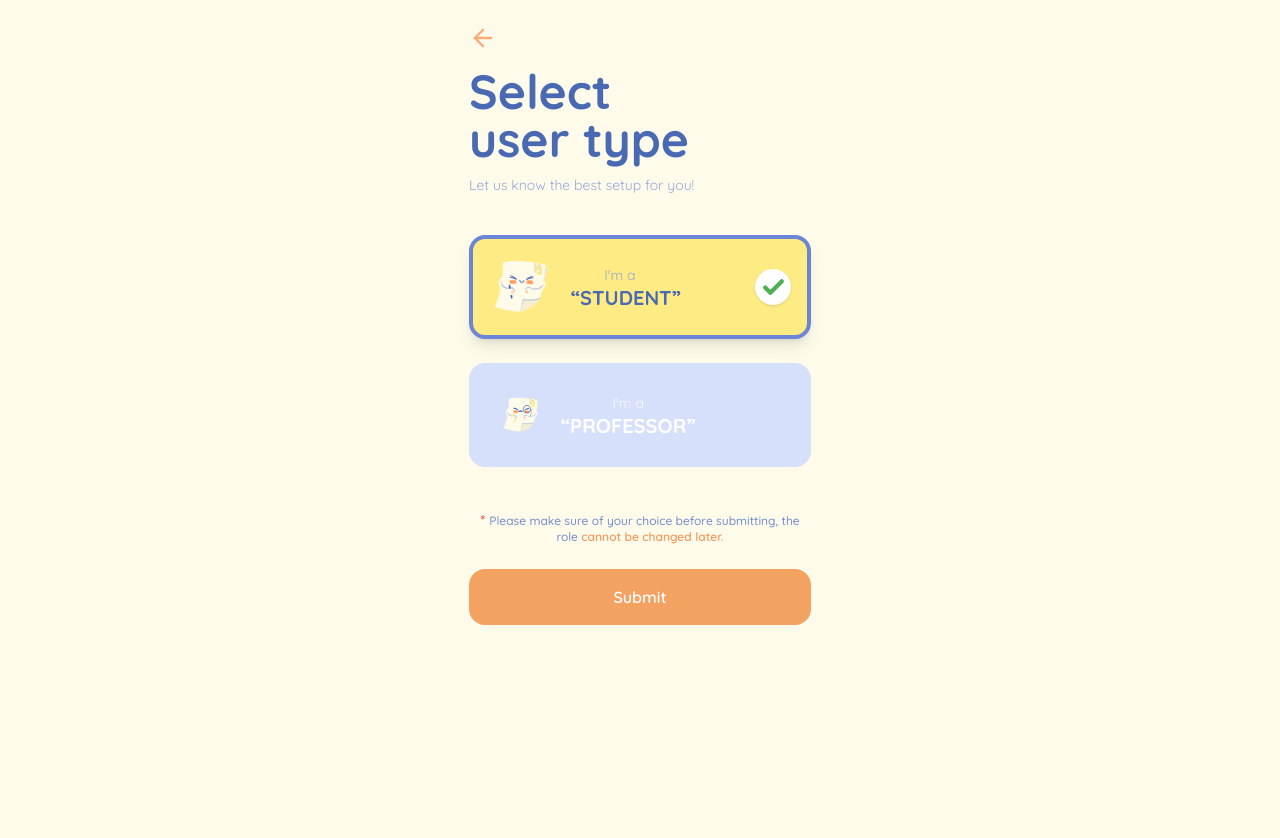
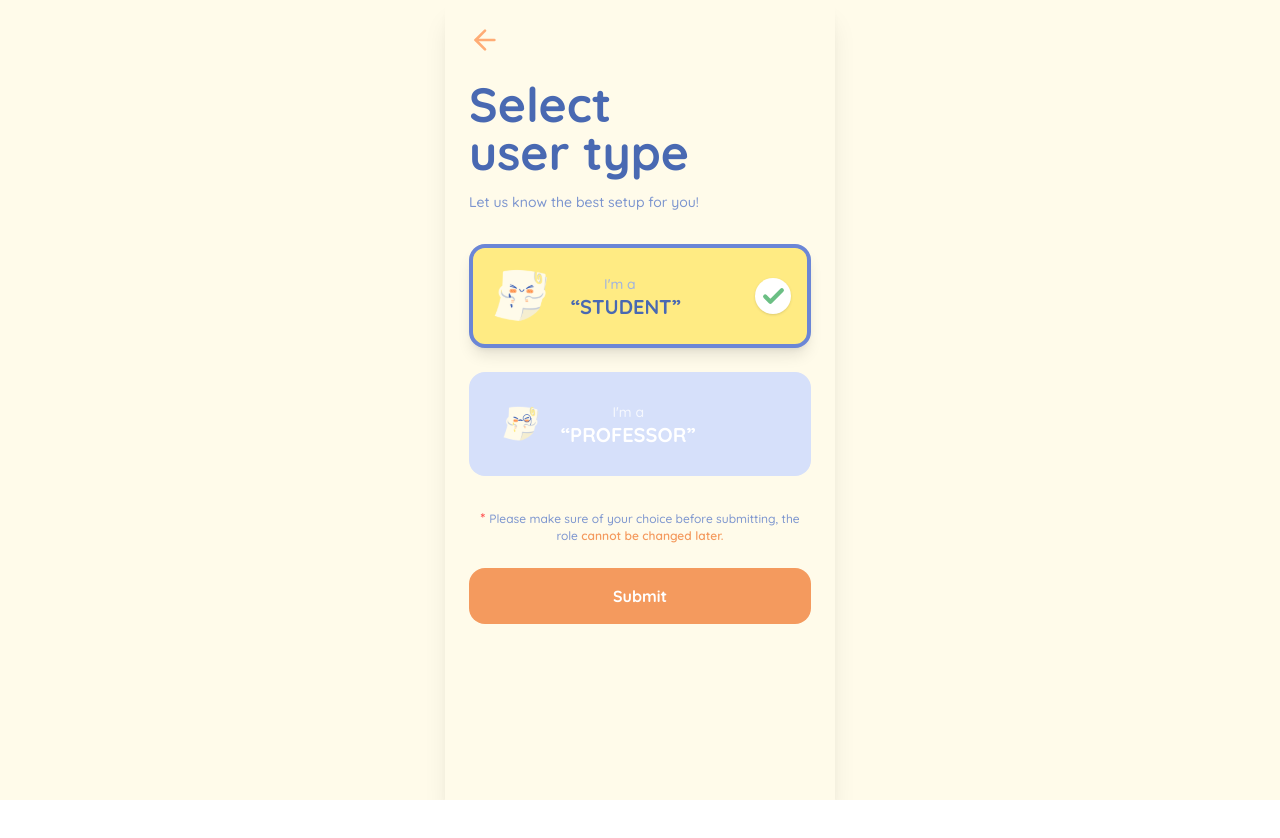
Before and after one commit to Jinny112477/CHECKMA, a React (Vite) app in the folder frontend/: page /role in a window 1280 px wide. Shown: the top 838 px of the page. After the commit the page ends 800 px from the top, so only its background shows below. Built offline with nearby package versions, Linux system fonts and the light colour scheme.

Commit message:
Edit minor details v2

```diff
--- a/frontend/src/components/AttendanceCard.jsx
+++ b/frontend/src/components/AttendanceCard.jsx
@@ -6,8 +6,8 @@ export default function AttendanceCard({
 }) {
     const statusColor = {
     Present: "text-[#6BBF84]",
-    Absent: "text-red-400",
-    Late: "text-yellow-500",
+    Absent: "text-[#D45F52]",
+    Late: "text-[#EAB308]",
   };
 
 
@@ -20,7 +20,7 @@ export default function AttendanceCard({
       </div>
 
       {/* RIGHT GROUP */}
-      <div className="ml-auto flex items-center gap-6">
+      <div className="ml-auto flex items-center gap-4">
 
         {/* Date & Time */}
         <div className="text-right text-[#4969B2] font-semibold leading-tight">
@@ -29,7 +29,7 @@ export default function AttendanceCard({
         </div>
 
         {/* Status */}
-        <div className="bg-white px-5 py-3 rounded-2xl">
+        <div className="bg-white w-20 py-3 text-center rounded-2xl">
           <span className={`text-sm font-semibold ${statusColor[status]}`}>
             {status}
           </span>
--- a/frontend/src/components/CourseCard.jsx
+++ b/frontend/src/components/CourseCard.jsx
@@ -2,8 +2,9 @@ import {
   User,
   MapPin,
   Clock,
-  CalendarDays,
+  CalendarDays
 } from "lucide-react";
+import { Link } from "react-router-dom";
 
 export default function CourseCard({
   code,
@@ -16,7 +17,8 @@ export default function CourseCard({
   onSetting,
 }) {
   return (
-    <div className="relative bg-[#FFEB83] rounded-2xl p-4 shadow space-y-3">
+    <Link to="/student/attendance" className="block">
+      <div className="relative bg-[#FFEB83] rounded-2xl p-4 shadow space-y-4">
 
         {/* header */}
         <div className="flex items-center gap-3">
@@ -34,7 +36,7 @@ export default function CourseCard({
               </span>
             </div>
 
-          <p className="text-xs text-[#4969B2] leading-snug">
+            <p className="text-xs text-[#4969B2] font-medium leading-snug">
               {name}
             </p>
           </div>
@@ -61,5 +63,6 @@ export default function CourseCard({
           </div>
         </div>
       </div>
+    </Link>
   );
 }
--- a/frontend/src/components/ProfCourseCard.jsx
+++ b/frontend/src/components/ProfCourseCard.jsx
@@ -5,6 +5,7 @@ import {
   Clock,
   CalendarDays,
 } from "lucide-react";
+import { Link } from "react-router-dom";
 
 export default function CourseCard({
   code,
@@ -17,7 +18,8 @@ export default function CourseCard({
   onSetting,
 }) {
   return (
-    <div className="relative bg-[#FFEB83] rounded-2xl p-4 shadow space-y-3">
+    <Link to="" className="block">
+      <div className="relative bg-[#FFEB83] rounded-2xl p-4 shadow">
 
         {/* setting button */}
         <button
@@ -27,6 +29,7 @@ export default function CourseCard({
           <Settings2 size={24} className="text-[#4969B2]" />
         </button>
 
+        <div className="space-y-4">
           {/* header */}
           <div className="flex items-center gap-3">
             <div className="w-12 h-12 rounded-full bg-white flex items-center justify-center shrink-0">
@@ -52,7 +55,7 @@ export default function CourseCard({
           {/* teacher */}
           <div className="bg-white rounded-xl px-3 py-2 flex items-center gap-2">
             <User size={16} className="text-[#4969B2]" />
-        <span className="text-sm font-semibold text-[#4969B2]">
+            <span className="text-sm font-bold text-[#4969B2]">
               {teacher}
             </span>
           </div>
@@ -70,5 +73,7 @@ export default function CourseCard({
             </div>
           </div>
         </div>
+      </div>
+    </Link>
   );
 }
--- a/frontend/src/components/RoleCard.jsx
+++ b/frontend/src/components/RoleCard.jsx
@@ -31,7 +31,7 @@ export default function RoleCard({
       `}
     >
       {/* image */}
-      <div className="relative w-[48px] h-[48px] flex-shrink-0">
+      <div className="relative w-12 h-12 flex-shrink-0">
         <img
           src={imagePath}
           alt={`${label} image`}
@@ -63,11 +63,11 @@ export default function RoleCard({
         {/* I'm a */}
         <p
           className={`
-            text-sm transition-colors duration-300
+            text-sm font-medium transition-colors duration-300
             ${
               active
                 ? isStudent
-                  ? "text-[#95A9D7]"
+                  ? "text-[#9DB2E3]"
                   : "text-[#FFF4BE]"
                 : "opacity-80"
             }
@@ -99,7 +99,7 @@ export default function RoleCard({
             <Check
               size={25}
               strokeWidth={4}
-              className="text-[#4CAF50]"
+              className="text-[#6BBF84]"
             />
           </div>
         </div>
--- a/frontend/src/pages/Role-Select.jsx
+++ b/frontend/src/pages/Role-Select.jsx
@@ -41,24 +41,31 @@ export default function RoleSelect() {
 
   return (
     <div className="min-h-screen flex items-center justify-center bg-[#FFFBEA] px-4 font-quicksand">
-      <div className="relative w-full max-w-[390px] min-h-screen sm:min-h-[844px] px-6 pt-10">
+      <div className="relative
+          w-full max-w-[390px]
+          h-screen
+          bg-[#FFFBEA]
+          shadow-none sm:shadow-xl
+          px-6 pt-8 pb-8
+          flex flex-col
+          overflow-hidden">
         {/* back */}
         <Link to="/register" className="absolute top-6 left-6 text-[#FFAC75]">
-          <ArrowLeft size={28} />
+          <ArrowLeft size={32} />
         </Link>
 
         {/* title */}
-        <h1 className="mt-[27px] text-5xl font-bold text-[#4969B2] leading-none">
+        <h1 className="mt-12 text-5xl font-bold text-[#4969B2] leading-none">
           Select
           <br />
           user type
         </h1>
-        <p className="mt-3 text-[#95A9D7] text-sm">
+        <p className="mt-4 text-[#7C95CF] text-sm font-medium">
           Let us know the best setup for you!
         </p>
 
         {/* cards */}
-        <div className="mt-10 space-y-6">
+        <div className="mt-8 space-y-6">
           <RoleCard
             label="STUDENT"
             imagePath="/NongCheck.svg"
@@ -78,16 +85,16 @@ export default function RoleSelect() {
             onClick={() => setRole("professor")}
             bg="bg-[#D6E0FA]"
             hoverBg="bg-[#AFC2F0]"
-            activeBg="bg-[#4F6FB8]"
+            activeBg="bg-[#4969B2]"
             border="border-[#F7C873]"
             textColor="text-white"
           />
         </div>
 
         {/* warning */}
-        <p className="mt-[45px] text-center text-xs">
-          <span className="text-[#FF5252] text-[14px] font-bold">* </span>
-          <span className="text-[#718DCC] font-medium">
+        <p className="mt-8 text-center text-xs">
+          <span className="text-[#FF5252] text-sm font-bold">* </span>
+          <span className="text-[#7C95CF] font-medium">
             Please make sure of your choice before submitting, the role{" "}
           </span>
           <span className="text-[#F49A5E] font-semibold">
@@ -100,8 +107,8 @@ export default function RoleSelect() {
           onClick={() => handleSelectRole(role)}
           className="
             mt-6 w-full py-4 rounded-2xl
-            bg-[#F4A261] text-white font-semibold
-            transition hover:brightness-95
+            bg-[#F49A5E] text-base text-white font-bold
+            transition hover:bg-[#EB9358]
           "
         >
           Submit
--- a/frontend/src/pages/Student-Join.jsx
+++ b/frontend/src/pages/Student-Join.jsx
@@ -12,12 +12,12 @@ export default function JoinStudent() {
                 className="
                     relative
                     w-full max-w-[390px]
-          min-h-screen sm:min-h-[844px]
+                    h-screen
                     bg-[#FFEB83]
-          rounded-none sm:rounded-[20px]
                     shadow-none sm:shadow-xl
-          px-6 pt-10 pb-8
+                    px-6 pt-8 pb-8
                     flex flex-col
+                    overflow-hidden
         "
             >
                 {/* back arrow */}
@@ -26,11 +26,11 @@ export default function JoinStudent() {
                 </Link>
 
                 {/* title */}
-                <div className="mt-11">
+                <div className="mt-12">
                     <h1 className="text-5xl font-bold text-[#4969B2]">
                         Join class
                     </h1>
-                    <p className="mt-3 text-sm text-[#7C95CF] font-light">
+                    <p className="mt-4 text-sm text-[#7C95CF] font-medium">
                         Ask your professor for the class code and enter it here!
                     </p>
                 </div>
@@ -42,7 +42,7 @@ export default function JoinStudent() {
                     <div className="bg-[#7C95CF] rounded-2xl p-4 sm:p-5">
 
                         {/* class code */}
-                        <div className="m-2">
+                        <div>
                             <label className="flex items-center gap-2 text-sm font-semibold text-[#FFFFFF] mb-1">
                                 <DoorOpen size={16} />
                                 Class code
@@ -63,7 +63,7 @@ export default function JoinStudent() {
                 {/* join button (อยู่นอกกล่อง) */}
                 <button
                     className="mt-8 w-full bg-[#4969B2] text-white py-3 sm:py-4
-                            rounded-2xl font-semibold hover:bg-[#3E5FA3] transition"
+                            rounded-2xl font-bold hover:bg-[#3E5FA3] transition"
                 >
                     Join
                 </button>
```
Also changed, not shown: frontend/src/pages/Student-Attendance.jsx (+16 -10 lines). Lines whose indentation alone changed are shown as unchanged.
